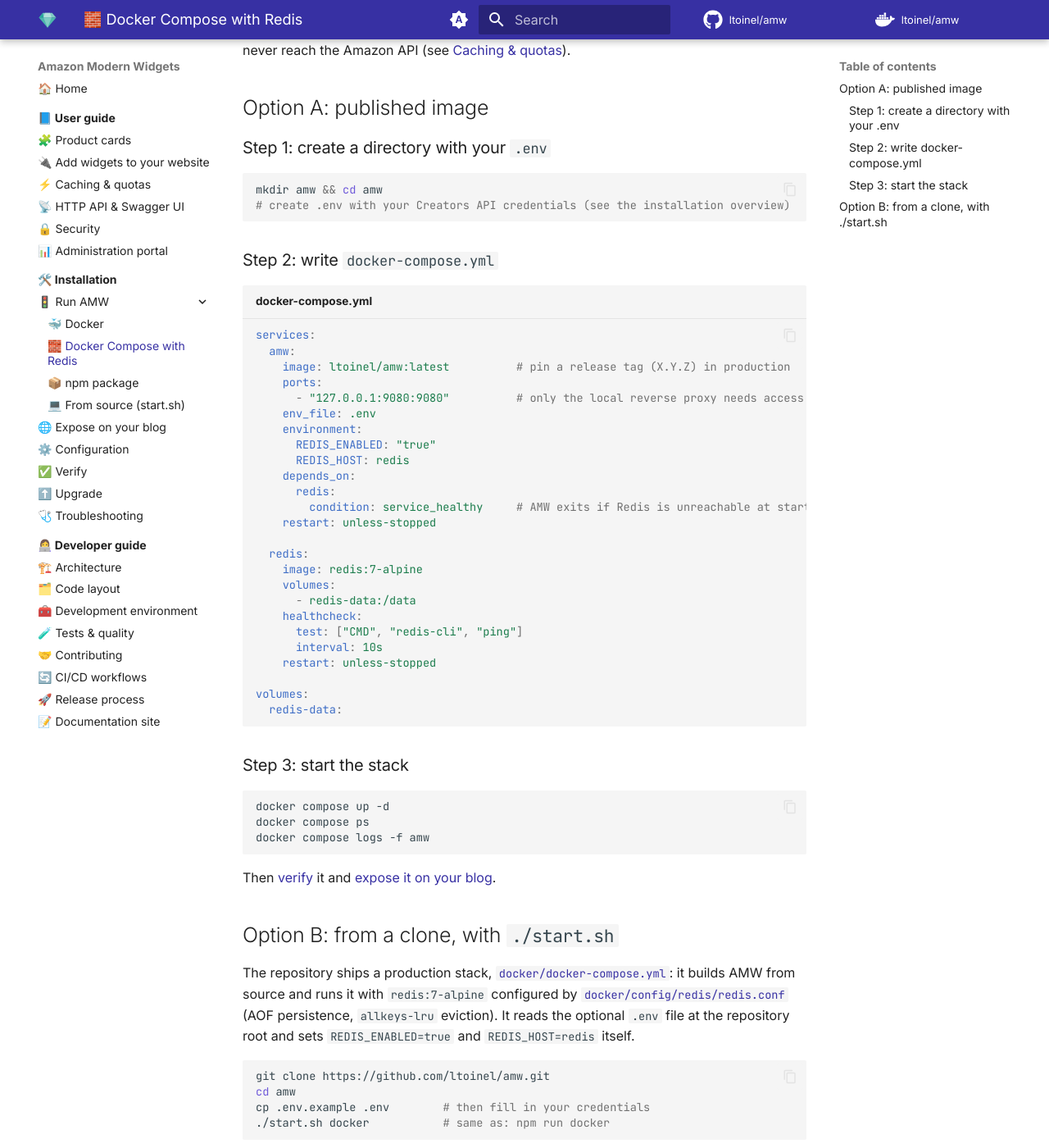
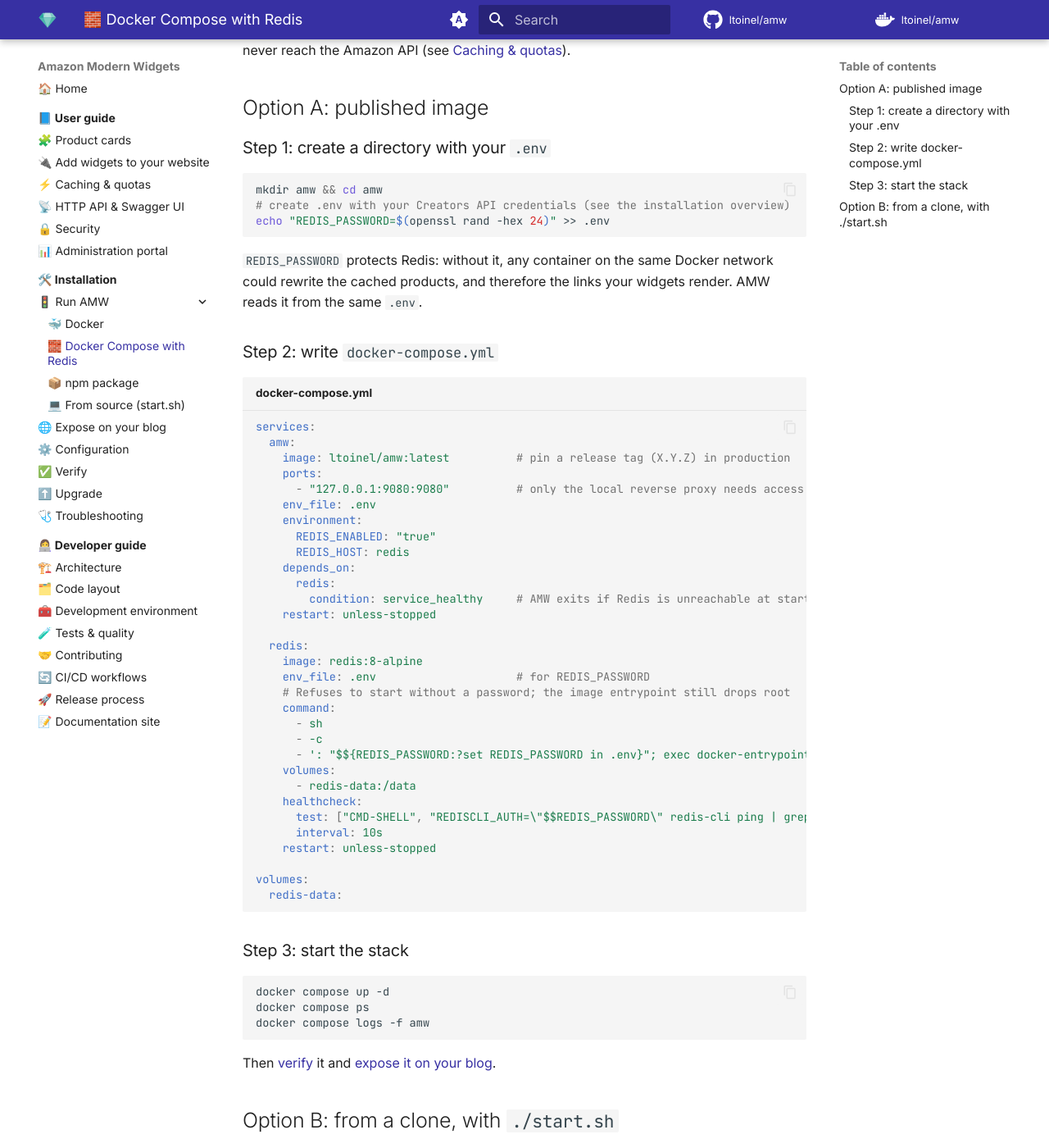
Before and after one commit to ltoinel/amw, an MkDocs documentation site: the page built from docs/installation/docker-compose.md, in a window 1280 px wide and 1400 px high, scrolled down 203 px. Shown: the whole window at 82% size. Built offline with MkDocs 1.6.1 and Material for MkDocs 9.7.7, drawn with Linux system fonts in a browser that asks for light colours; comment, search, counter and statistics services are not loaded; some of the changed text lies outside the part shown.

Commit message:
security(docker): require a Redis password in the production compose stack (#233)
Redis ran without authentication: any container of the compose network could
rewrite the cached products, hence the links rendered by widgets.

BREAKING CHANGE: docker/docker-compose.yml (./start.sh docker) now requires
REDIS_PASSWORD in .env.

Closes #232


Claude-Session: https://claude.ai/code/session_015vqYrV4dGXBFocmaZYa7AR

Co-authored-by: Claude Opus 5.5 <noreply@anthropic.com>

````diff
--- a/docs/installation/docker-compose.md
+++ b/docs/installation/docker-compose.md
@@ -10,7 +10,12 @@ reach the Amazon API (see [Caching & quotas](../user-guide/caching.md)).
 ```bash
 mkdir amw && cd amw
 # create .env with your Creators API credentials (see the installation overview)
+echo "REDIS_PASSWORD=$(openssl rand -hex 24)" >> .env
 ```
+
+`REDIS_PASSWORD` protects Redis: without it, any container on the same Docker network
+could rewrite the cached products, and therefore the links your widgets render. AMW
+reads it from the same `.env`.
 
 ### Step 2: write `docker-compose.yml`
 
@@ -30,11 +35,17 @@ services:
     restart: unless-stopped
 
   redis:
-    image: redis:7-alpine
+    image: redis:8-alpine
+    env_file: .env                     # for REDIS_PASSWORD
+    # Refuses to start without a password; the image entrypoint still drops root
+    command:
+      - sh
+      - -c
+      - ': "$${REDIS_PASSWORD:?set REDIS_PASSWORD in .env}"; exec docker-entrypoint.sh redis-server --requirepass "$$REDIS_PASSWORD"'
     volumes:
       - redis-data:/data
     healthcheck:
-      test: ["CMD", "redis-cli", "ping"]
+      test: ["CMD-SHELL", "REDISCLI_AUTH=\"$$REDIS_PASSWORD\" redis-cli ping | grep -q PONG"]
       interval: 10s
     restart: unless-stopped
 
@@ -56,10 +67,11 @@ Then [verify](verify.md) it and [expose it on your blog](reverse-proxy.md).
 
 The repository ships a production stack,
 [`docker/docker-compose.yml`](https://github.com/ltoinel/amw/blob/develop/docker/docker-compose.yml):
-it builds AMW from source and runs it with `redis:7-alpine` configured by
+it builds AMW from source and runs it with `redis:8-alpine` configured by
 [`docker/config/redis/redis.conf`](https://github.com/ltoinel/amw/blob/develop/docker/config/redis/redis.conf)
-(AOF persistence, `allkeys-lru` eviction). It reads the optional `.env` file at the
-repository root and sets `REDIS_ENABLED=true` and `REDIS_HOST=redis` itself.
+(AOF persistence, `allkeys-lru` eviction). It reads the `.env` file at the repository
+root, which must set `REDIS_PASSWORD` (Redis refuses to start without it), and sets
+`REDIS_ENABLED=true` and `REDIS_HOST=redis` itself.
 
 ```bash
 git clone https://github.com/ltoinel/amw.git
````
Also changed, not shown: docs/installation/upgrade.md (+6 -0 lines), docs/user-guide/security.md (+2 -0 lines), 4 other files.
